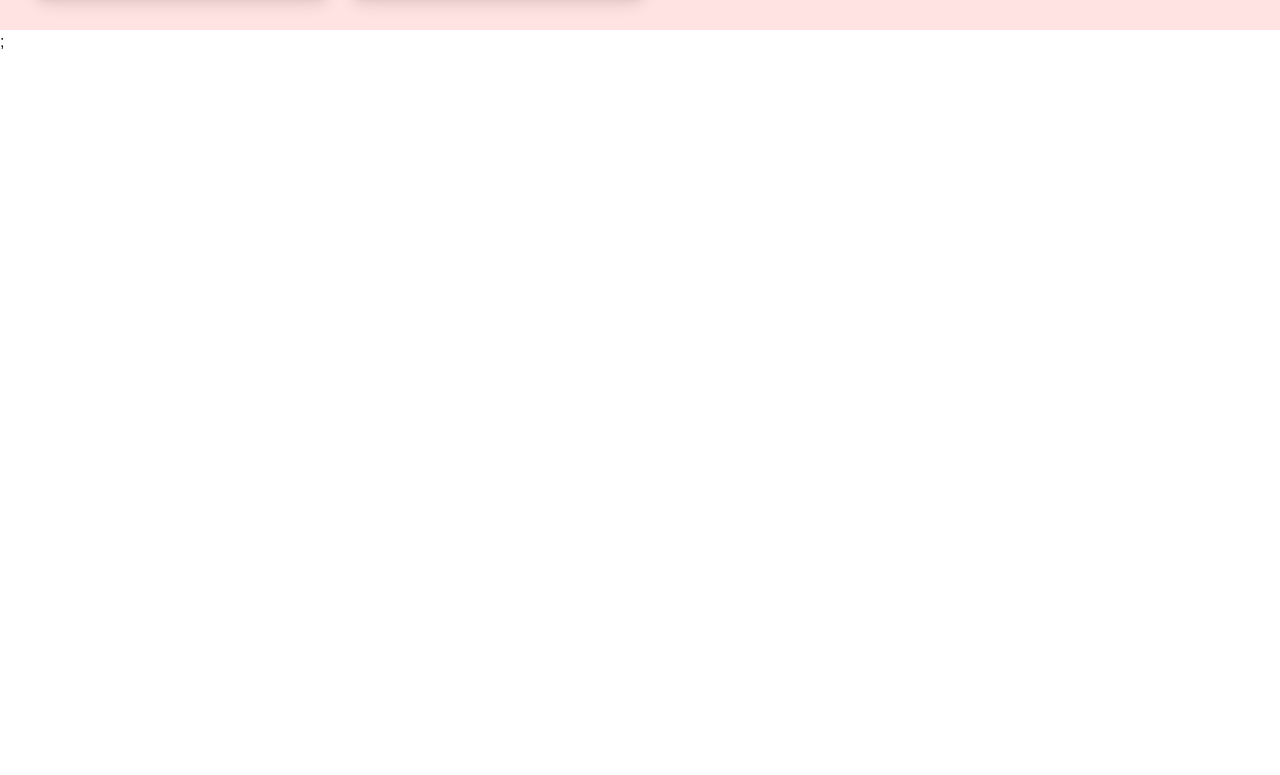
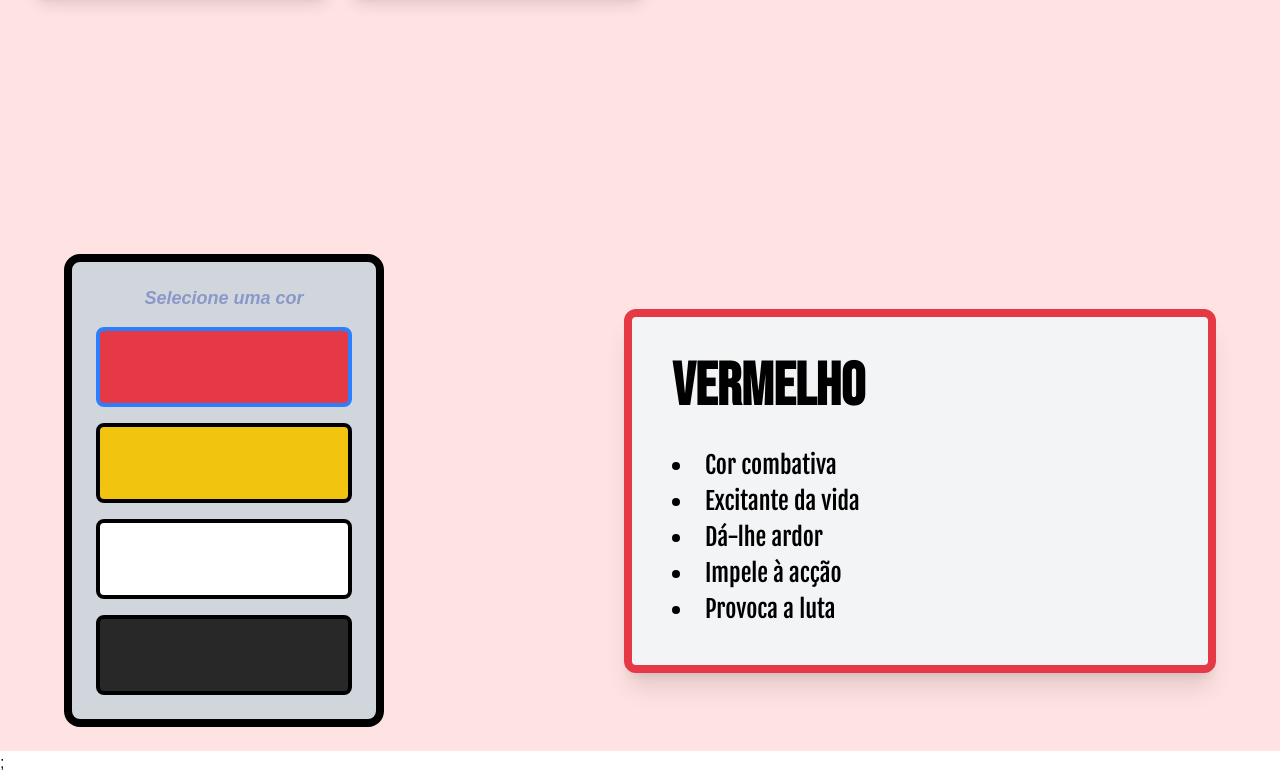
Before and after one commit to fabioazv14/ARJStudy, a Next.js app: page /simbolos in a window 1280 px wide. Shown: the part 1686-2461 px from the top of the page. Before the commit the page ends 1740 px from the top, so only its background shows below. Built offline with nearby package versions, Linux system fonts and the light colour scheme.

Commit message:
feat: add color palette on 'simbolos' page

```diff
--- /dev/null
+++ b/src/components/colorpalette.tsx
@@ -0,0 +1,93 @@
+import { useState } from 'react';
+import { bebasNeue, fjallaOne } from '../../public/fonts/fonts';
+
+const colors = [
+  {
+    name: 'Vermelho',
+    color: '#e63946',
+    description: [
+        'Cor combativa',
+        'Excitante da vida',
+        'Dá-lhe ardor',
+        'Impele à acção',
+        'Provoca a luta',
+    ],
+  },
+  {
+    name: 'Amarelo Dourado',
+    color: '#f1c40f',
+    description: [
+        'Radiante',
+        'Ofusca',
+        'Deslumbra glória, vitória e triunfo',
+    ],
+  },
+  {
+    name: 'Branco',
+    color: '#ffffff',
+    description: [
+        'Clareza',
+        'Pureza perfeita',
+        'Verdade',
+        'Evidência',
+        'Virtude sem macha',
+        'Cor fraternal',
+        'Harmonia',
+        'Agrada a toda a gente',
+    ],
+  },
+  {
+    name: 'Preto',
+    color: '#282828',
+    description: [
+        'Figura na insígnia',
+        'Adorno e destaque',
+    ],
+  },
+];
+
+export default function ColorPalette() {
+  const [selected, setSelected] = useState(colors[0]);
+
+  return (
+    <div className="flex flex-col md:flex-row items-start gap-60 p-6 w-full max-w-[1200px] mx-auto">
+      {/* Paleta de Cores */}
+      <div className="flex flex-col w-[320px] p-6 gap-4 rounded-2xl bg-gray-300 border-8 border-black">
+        <h1 className='text-xl text-center'
+            style={{
+                color: '#1e40af',
+                fontWeight: 'bold',
+                fontSize: '1.125rem',
+                fontStyle: 'italic',
+                opacity: 0.4,
+            }}
+        >
+            Selecione uma cor
+        </h1>
+        {colors.map((c) => (
+          <button
+            key={c.name}
+            onClick={() => setSelected(c)}
+            className={`w-full h-20 rounded-lg border-4 ${selected.name === c.name ? 'border-blue-500' : 'border-black'} hover:scale-105 transition`}
+            style={{ backgroundColor: c.color }}
+            title={c.name}
+          />
+        ))}
+      </div>
+
+      {/* Significado da cor selecionada */}
+      <div
+        className={`${bebasNeue.variable} ${fjallaOne.variable} flex-1 flex flex-col my-auto p-10 rounded-xl shadow-xl border-8 bg-gray-100 text-black space-y-8 min-w-[300px] max-w-[900px]`}
+        style={{ borderColor: selected.color }}
+      >
+        <h2 className="text-6xl font-bold font-title">{selected.name}</h2>
+        <ul className="list-disc list-inside text-2xl font-navbut space-y-1">
+            {selected.description.map((item, index) => (
+                <li key={index}>{item}</li>
+            ))}
+        </ul>
+
+      </div>
+    </div>
+  );
+}
--- a/src/pages/simbolos.tsx
+++ b/src/pages/simbolos.tsx
@@ -1,6 +1,7 @@
 import KanjiShower from "@/components/kanjishower";
 import { bebasNeue } from "../../public/fonts/fonts";
 import YinyangTable from "@/components/yinyang";
+import ColorPalette from "@/components/colorpalette";
 
 
 export default function simbolos() {
@@ -15,6 +16,9 @@ export default function simbolos() {
                 <div className="">
                     <YinyangTable/>
                 </div>
+                <div>
+                    <ColorPalette/>
+                </div>
             </div>
         </>
     );
```
